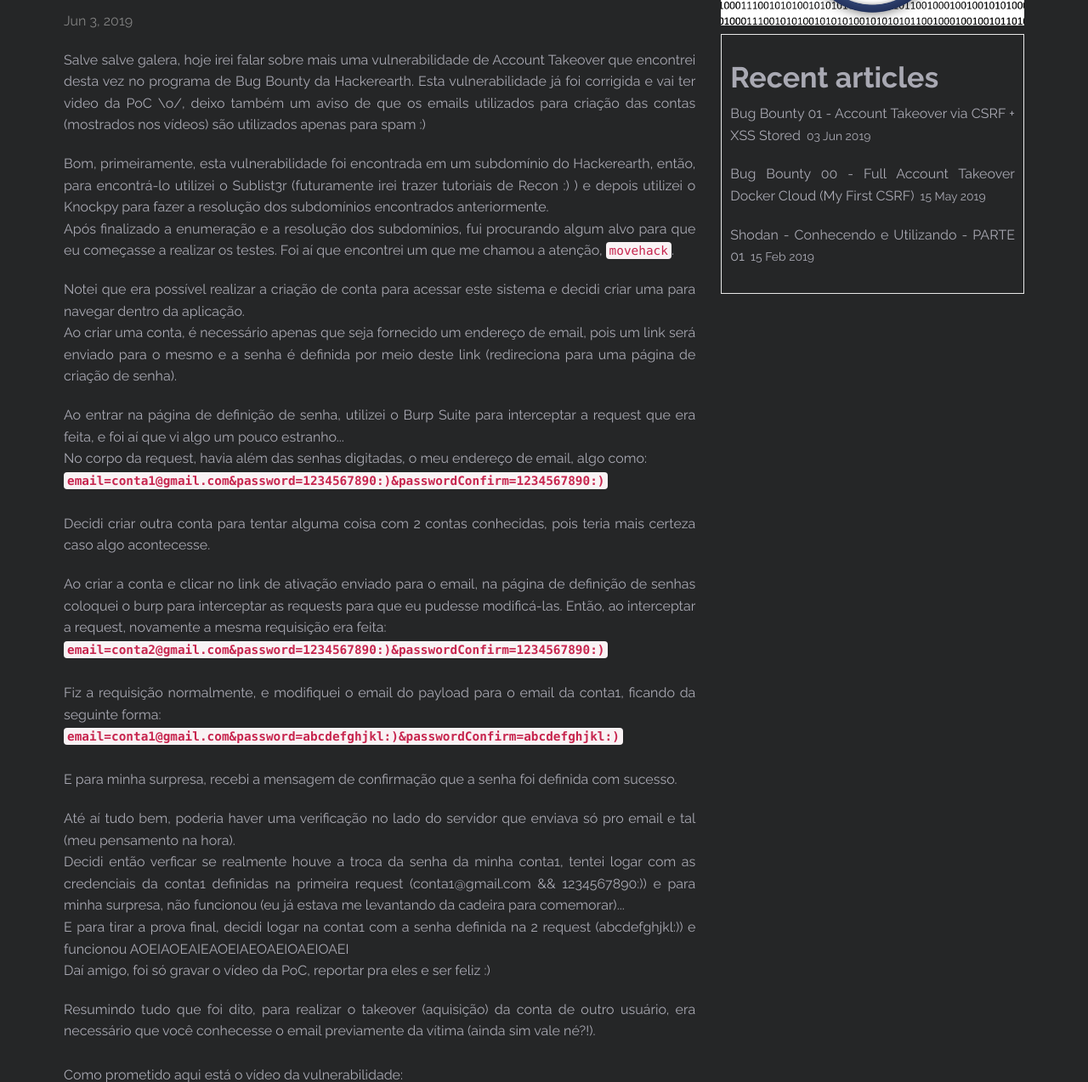
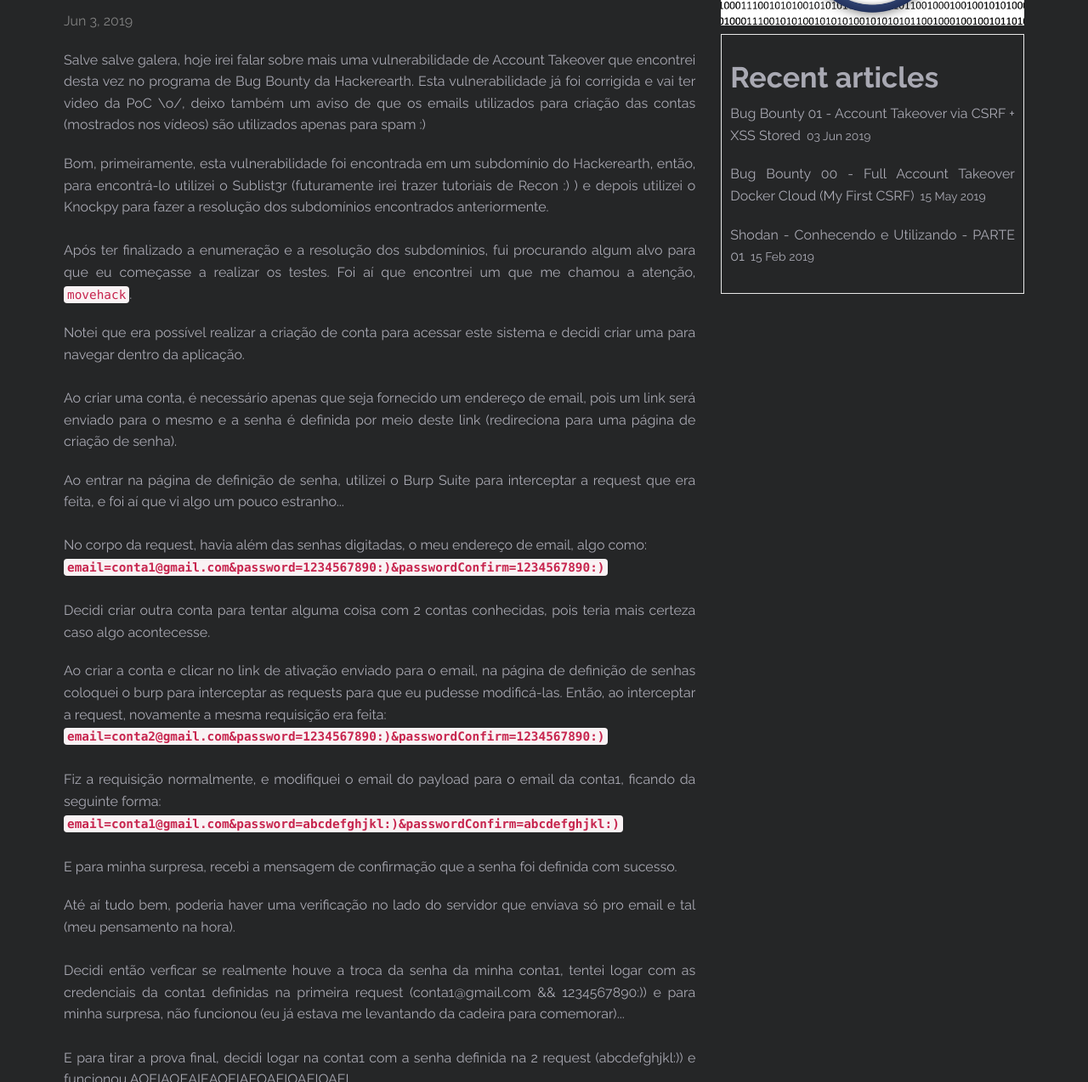
Before and after one commit to vitor-fernandes/vitor-fernandes.github.io, a Jekyll site: the page built from _posts/2019-06-03-Bug-Bounty-02.markdown, in a window 1280 px wide and 1400 px high, scrolled down 294 px, cut to the strip 0-1274 px from the top of the window. Shown: the whole strip at 85% size. Built offline with Jekyll 4.4.1, drawn with Linux system fonts in a browser that asks for light colours; some of the changed text lies outside the part shown.

Commit message:
Bug Bounty 02

```diff
--- a/_posts/2019-06-03-Bug-Bounty-02.markdown
+++ b/_posts/2019-06-03-Bug-Bounty-02.markdown
@@ -12,17 +12,20 @@
 <p align="justify">
 Bom, primeiramente, esta vulnerabilidade foi encontrada em um subdomínio do Hackerearth, então, para encontrá-lo utilizei o <a href="https://github.com/aboul3la/Sublist3r" target="_blank">Sublist3r</a> (futuramente irei trazer tutoriais de Recon :) ) e depois utilizei o <a href="https://github.com/guelfoweb/knock" target="_blank">Knockpy</a> para fazer a resolução dos subdomínios encontrados anteriormente.
 <br>
-Após finalizado a enumeração e a resolução dos subdomínios, fui procurando algum alvo para que eu começasse a realizar os testes. Foi aí que encontrei um que me chamou a atenção, <code>movehack</code>.
+<br>
+Após ter finalizado a enumeração e a resolução dos subdomínios, fui procurando algum alvo para que eu começasse a realizar os testes. Foi aí que encontrei um que me chamou a atenção, <code>movehack</code>.
 </p>
 
 <p align="justify">
 Notei que era possível realizar a criação de conta para acessar este sistema e decidi criar uma para navegar dentro da aplicação.
+<br>
 <br>
 Ao criar uma conta, é necessário apenas que seja fornecido um endereço de email, pois um link será enviado para o mesmo e a senha é definida por meio deste link (redireciona para uma página de criação de senha).
 </p>
 
 <p align="justify">
 Ao entrar na página de definição de senha, utilizei o <a href="https://portswigger.net/burp" target="_blank">Burp Suite</a> para interceptar a request que era feita, e foi aí que vi algo um pouco estranho...
+<br>
 <br>
 No corpo da request, havia além das senhas digitadas, o meu endereço de email, algo como:
 <br>
@@ -49,15 +52,18 @@
 <p align="justify">
 Até aí tudo bem, poderia haver uma verificação no lado do servidor que enviava só pro email e tal (meu pensamento na hora).
 <br>
+<br>
 Decidi então verficar se realmente houve a troca da senha da minha conta1, tentei logar com as credenciais da conta1 definidas na primeira request (conta1@gmail.com && 1234567890:)) e para minha surpresa, não funcionou (eu já estava me levantando da cadeira para comemorar)...
 <br>
+<br>
 E para tirar a prova final, decidi logar na conta1 com a senha definida na 2 request (abcdefghjkl:)) e funcionou AOEIAOEAIEAOEIAEOAEIOAEIOAEI
+<br>
 <br>
 Daí amigo, foi só gravar o vídeo da PoC, reportar pra eles e ser feliz :)
 </p>
 
 <p align="justify">
-Resumindo tudo que foi dito, para realizar o takeover (aquisição) da conta de outro usuário, era necessário que você conhecesse o email previamente da vítima (ainda sim vale né?!).
+Então galerinha, para realizar o takeover (aquisição) da conta de outro usuário, era necessário que você conhecesse o email da vítima (ainda sim vale né?!).
 <br>
 <br>
 Como prometido aqui está o vídeo da vulnerabilidade:
```
